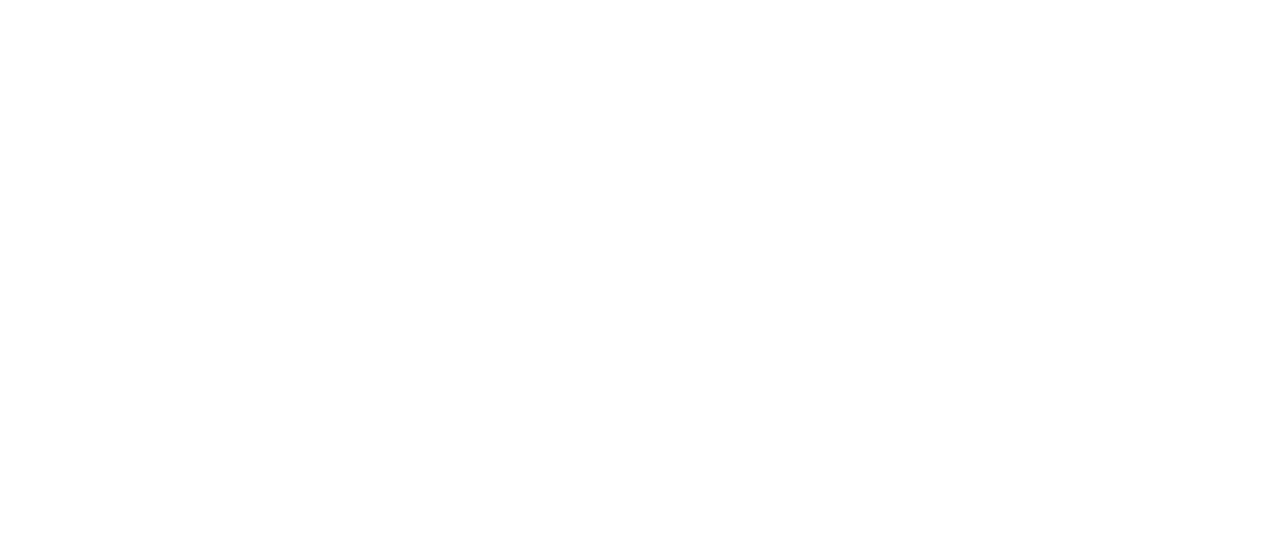
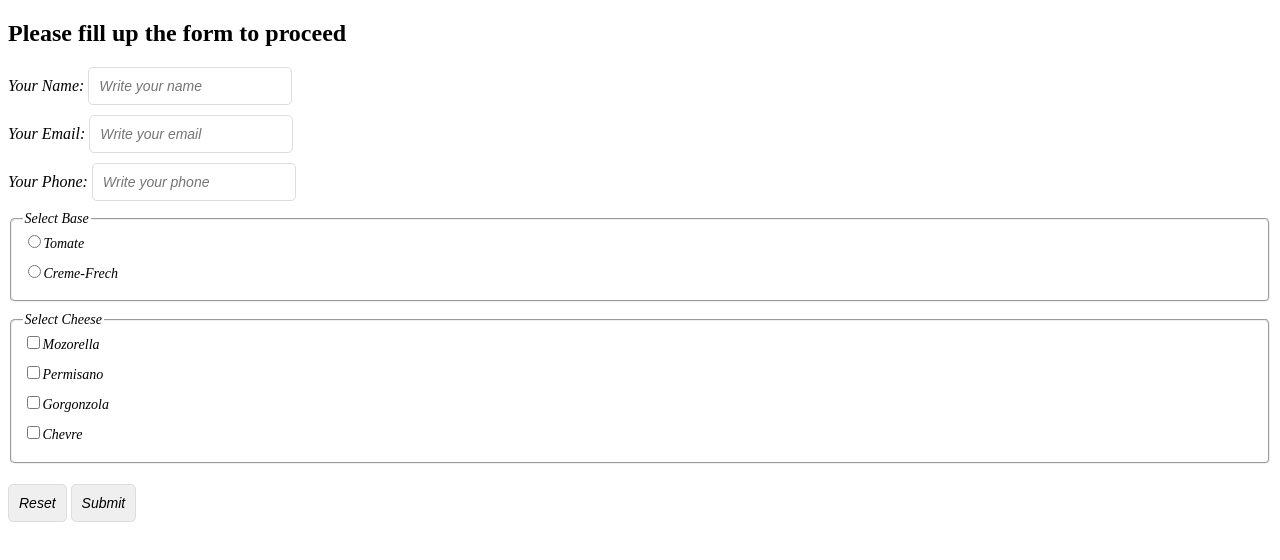
Before and after one commit to masum-khaled/form-all-about-html-form, a plain HTML site: page index.html in a window 1280 px wide. Drawn offline with Linux system fonts and the light colour scheme.

Commit message:
Here are the simple form concepts

```diff
--- a/index.html
+++ b/index.html
@@ -4,8 +4,69 @@
     <meta charset="UTF-8">
     <meta name="viewport" content="width=device-width, initial-scale=1.0">
     <title>All About HTML Form</title>
+    <style>
+        label{
+            display: block;
+            margin-bottom: 10px;
+            font-style: italic;
+        }
+       input{
+        border: 1px solid #ddd;
+        padding: 10px;
+        font-size: 14px;
+        border-radius: 5px;
+        font-style: italic;
+       }
+       input[type=submit], input[type=reset]{
+        margin-top: 10px;
+       }
+       fieldset{
+        text-transform: capitalize;
+        font-size: 14px;
+        font-style: italic;
+        margin-bottom: 10px;
+        border-radius: 5px;
+       }
+    </style>
 </head>
 <body>
-
+    <h2>Please fill up the form to proceed</h2>
+    <form action="">
+        <label for="name"> Your Name:
+            <input type="text" name="" id="name" placeholder="Write your name">
+        </label>
+        <label for="email">Your Email:
+            <input type="email" name="" id="email" placeholder="Write your email">
+        </label>
+        <label for="phone">Your Phone:
+            <input type="phone" name="" id="phone" placeholder="Write your phone">
+        </label>
+        <fieldset>
+            <legend>Select Base</legend>
+            <label for="tomate">
+                <input type="radio" name="pizza-base" id="tomate">Tomate
+            </label>
+            <label for="creme-frech">
+                <input type="radio" name="pizza-base" id="creme-frech">Creme-frech
+            </label>
+        </fieldset>
+        <fieldset>
+            <legend>Select Cheese</legend>
+            <label for="mozorella">
+                <input type="checkbox" name="cheese" id="mozorella">Mozorella
+            </label>
+            <label for="Permisano">
+                <input type="checkbox" name="cheese" id="Permisano">Permisano
+            </label>
+            <label for="Gorgonzola">
+                <input type="checkbox" name="cheese" id="Gorgonzola">Gorgonzola
+            </label>
+            <label for="chevre">
+                <input type="checkbox" name="cheese" id="chevre">Chevre
+            </label>
+        </fieldset>
+        <input type="reset" value="Reset">
+        <input type="submit" value="Submit">
+    </form>
 </body>
 </html>
```
